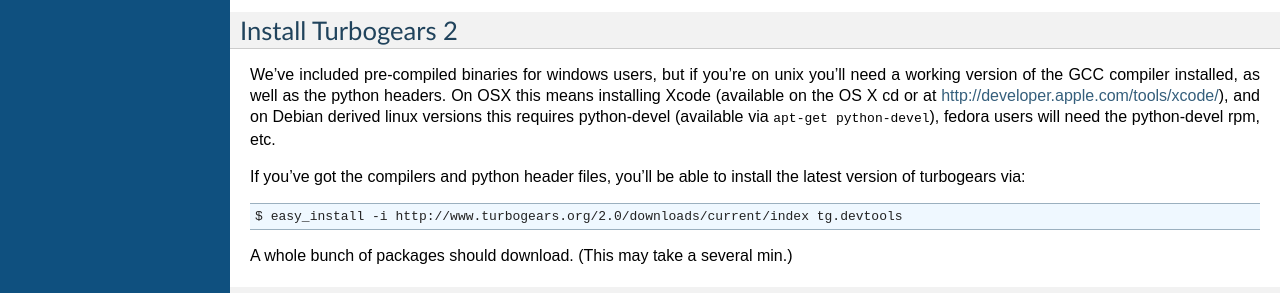
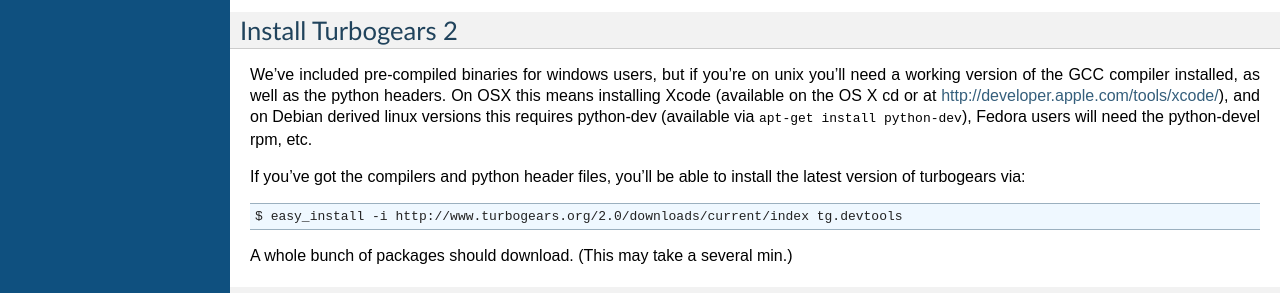
Before and after one commit to TurboGears/tg2, a Sphinx documentation site: the page built from docs/main/DownloadInstall.rst, in a window 1280 px wide and 900 px high, scrolled down 1442 px. Shown: the part 173-466 px from the top of the window. Built offline with Sphinx 7.4.7, drawn with Linux system fonts in a browser that asks for light colours.

Commit message:
* Corrected package name for Debian (http://packages.debian.org/stable/python/python-dev) * Corrected apt-get command for Debian to use `install` and correct package name
--HG--
extra : convert_revision : svn%3A77541ad4-5f01-0410-9ede-a1b63cd9a898/trunk%405063

```diff
--- a/docs/main/DownloadInstall.rst
+++ b/docs/main/DownloadInstall.rst
@@ -108,8 +108,8 @@
 you'll need a working version of the GCC compiler installed, as well as the
 python headers.   On OSX this means installing Xcode (available on the OS X cd
 or at http://developer.apple.com/tools/xcode/), and on Debian derived linux
-versions this requires python-devel (available via ``apt-get python-devel``),
-fedora users will need the python-devel rpm, etc.
+versions this requires python-dev (available via ``apt-get install python-dev``),
+Fedora users will need the python-devel rpm, etc.
 
 If you've got the compilers and python header files, you'll be able to install
 the latest version of turbogears via:
```
